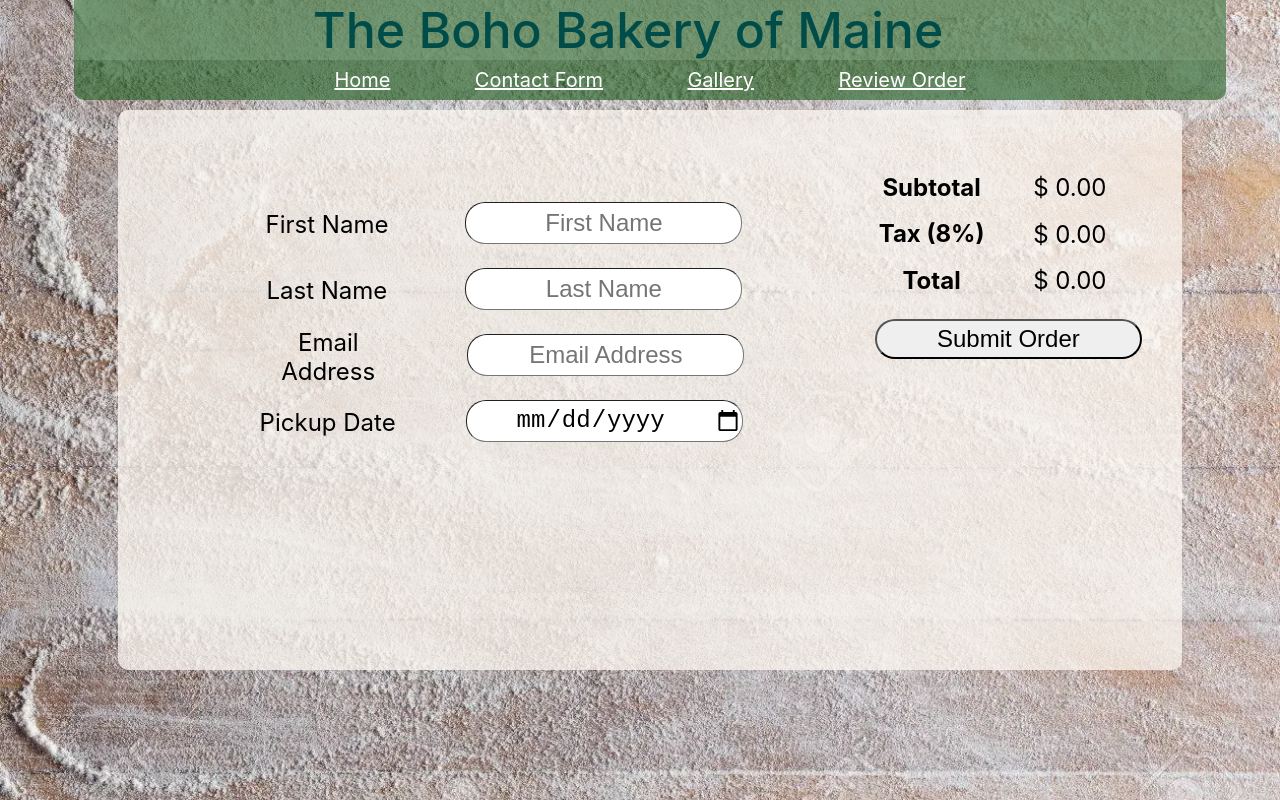
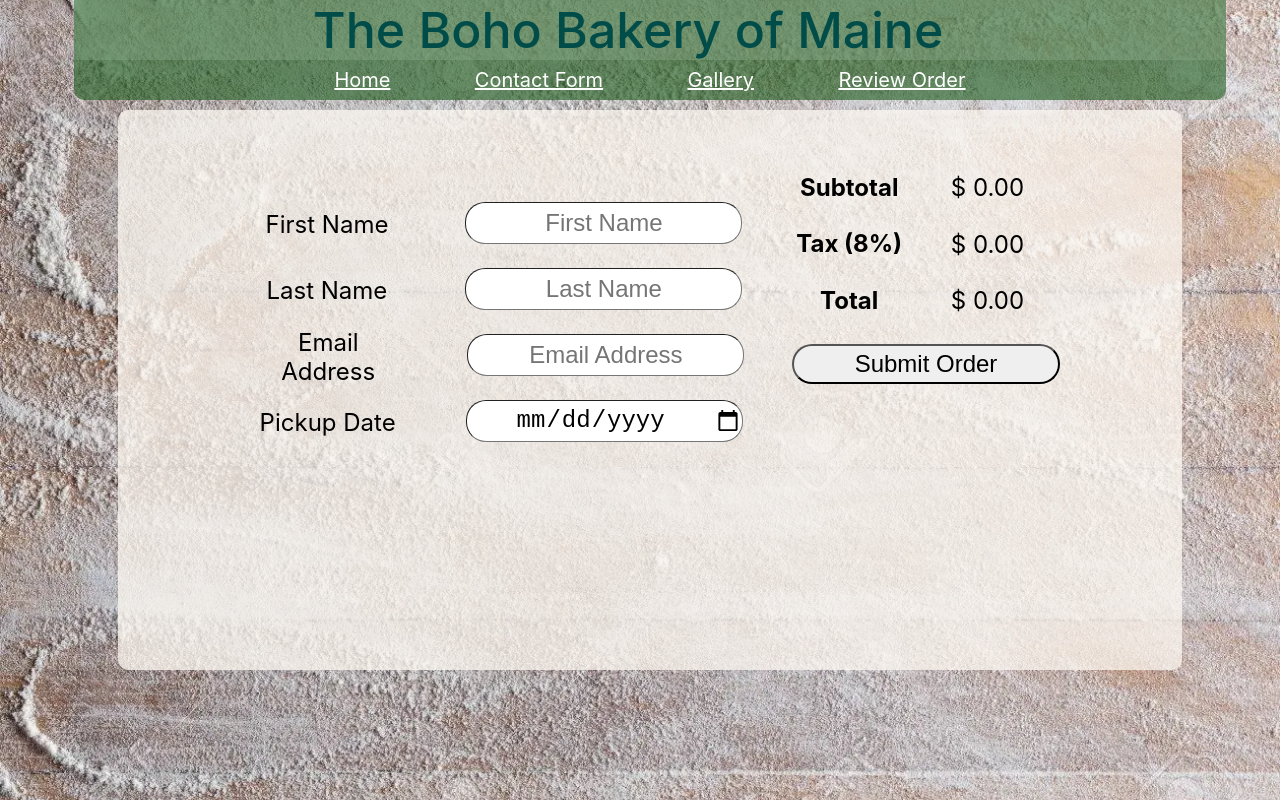
Before and after one commit to Pockets1514/HooksandEmailJS, a React (Create React App) app: page /order-summary in a window 1280 px wide. Built offline with nearby package versions, Linux system fonts and the light colour scheme.

Commit message:
fixed spacing issues for Order Summary on mid-size screens

```diff
--- a/src/styles/OrderSummary.scss
+++ b/src/styles/OrderSummary.scss
@@ -1,7 +1,7 @@
 .order-summary {
   display: grid;
-  grid-template-rows: 5% [subtotals-s] 30% [subtotals-e] 0% [button-s] 10% [button-e] 5% [items-s] 45% [items-s] 5%;
-  grid-template-columns: [contact-s] 60%[contact-e] 10% [subtotals-s]30% [subtotals-e];
+  grid-template-rows: 5% [subtotals-s] 30% [subtotals-e] 25px [button-s] 10% [button-e] 5% [items-s] 45% [items-s] 5%;
+  grid-template-columns: [contact-s] 60%[contact-e] 20px [subtotals-s]30% [subtotals-e];
   height: 65vh;
   width: 80vw;
   background-color: rgb(252, 247, 240, 0.75);
@@ -47,8 +47,8 @@
     grid-row: subtotals-s/subtotals-e;
     grid-column: subtotals-s/subtotals-e;
     display: grid;
-    grid-template-rows: 5%[subtotal-s]30% [subtotal-e]0% [tax-s]30% [tax-e]0% [total-s]30% [total-e] 5%;
-    grid-template-columns: 5%[label-s] 40% [label-e]5% [amount-s] 40% [amount-e]10%;
+    grid-template-rows: 5%[subtotal-s]30% [subtotal-e]10px [tax-s]30% [tax-e]10px [total-s]30% [total-e] 5%;
+    grid-template-columns: 5%[label-s] minmax(120px, 40%) [label-e]5% [amount-s] 40% [amount-e]10%;
     align-items: center;
     span {
       font-weight: bold;
@@ -67,6 +67,7 @@
     }
     &__total-label {
       grid-row: total-s/total-e;
+      min-width: 70px;
     }
 
     &__subtotal-amount {
@@ -109,7 +110,7 @@
   .order-summary {
     margin: 10px 0px 0px 0px;
     display: grid;
-    grid-template-rows: [info-s] 250px [info-e] 10px [subtotal-s] 85px [subtotal-e] 10px [submit-s] 45px [submit-e] 10px [ items-s] 100px [items-e];
+    grid-template-rows: [info-s] 250px [info-e] 10px [subtotal-s] 95px [subtotal-e] 40px [submit-s] 45px [submit-e] 10px [ items-s] 100px [items-e];
     grid-template-columns: [summary-s] 100%[summary-e];
     height: 85vh;
     width: 80vw;
@@ -158,6 +159,7 @@
       font-size: 1.5rem;
       grid-row: subtotal-s/subtotal-e;
       grid-column: summary-s/summary-e;
+      row-gap: 5px;
       display: grid;
       grid-template-rows: 5%[subtotal-s]30% [subtotal-e]0% [tax-s]30% [tax-e]0% [total-s]30% [total-e] 5%;
       grid-template-columns: 5%[label-s] 40% [label-e]5% [amount-s] 40% [amount-e]10%;
```
